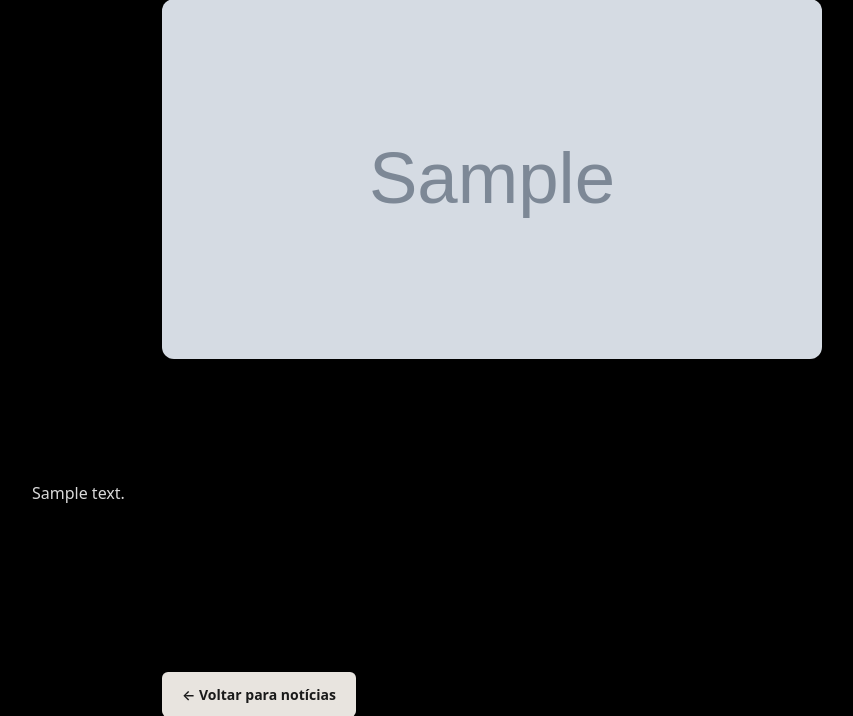
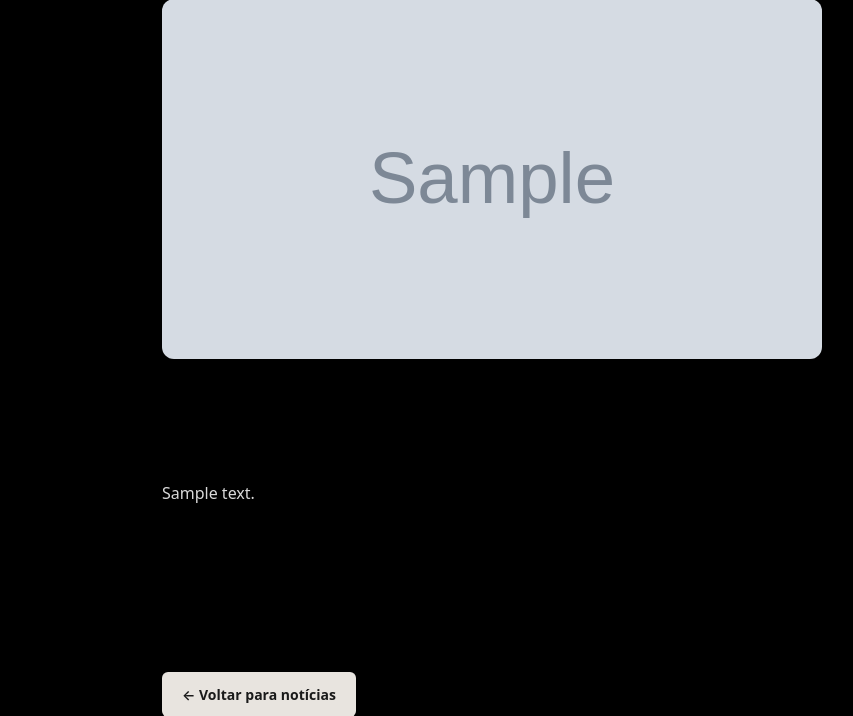
Before and after one commit to danybarreto2008/Rede-Miradas, a Django app: a page that uses rede_miradas/templates/rede_miradas/noticia_detalhe.html in a window 1280 px wide. Shown: the part 291-1007 px from the top of the page, without its empty margins (148-1001 px from the left). Run offline with Django 5.2, Linux system fonts and the light colour scheme; tables that the repository leaves empty hold one stand-in row (values such as "Sample post"); grey boxes marked "Sample" are stand-in pictures; some libraries are stand-ins or nearby versions.

Commit message:
ajustes na página de notícias

```diff
--- a/rede_miradas/static/rede_miradas/css/noticias.css
+++ b/rede_miradas/static/rede_miradas/css/noticias.css
@@ -543,17 +555,24 @@
 }
 
 
-/* CORPO DA NOTÍCIA + MENU LATERAL */
+/* =========================================================
+   CORPO DA NOTÍCIA + MENU LATERAL
+   ========================================================= */
 
 .noticia-conteudo {
-    max-width: 1000px;
+    position: relative;
+
+    max-width: 700px;
     margin: 0 auto;
-    padding: 0 40px 80px;
+    padding: 0 20px 80px;
+}
 
-    display: grid;
-    grid-template-columns: 220px 1fr;
-    gap: 60px;
-    align-items: start;
+.noticia-indice-wrapper {
+    position: absolute;
+    top: 0;
+    left: -240px;
+
+    width: 200px;
 }
 
 .noticia-indice {
--- a/rede_miradas/templates/rede_miradas/noticia_detalhe.html
+++ b/rede_miradas/templates/rede_miradas/noticia_detalhe.html
@@ -50,9 +50,11 @@
     <!-- Corpo da notícia com menu lateral fixo -->
     <div class="noticia-conteudo">
 
-        <nav class="noticia-indice" id="noticia-indice">
-            <!-- Preenchido automaticamente via JavaScript -->
-        </nav>
+        <div class="noticia-indice-wrapper">
+            <nav class="noticia-indice" id="noticia-indice">
+                <!-- Preenchido automaticamente via JavaScript -->
+            </nav>
+        </div>
 
         <div class="noticia-detalhe-texto" id="noticia-texto">
             {{ noticia.texto|safe }}
```
Also changed, not shown: other parts of rede_miradas/static/rede_miradas/css/noticias.css (+57 -10 lines).
